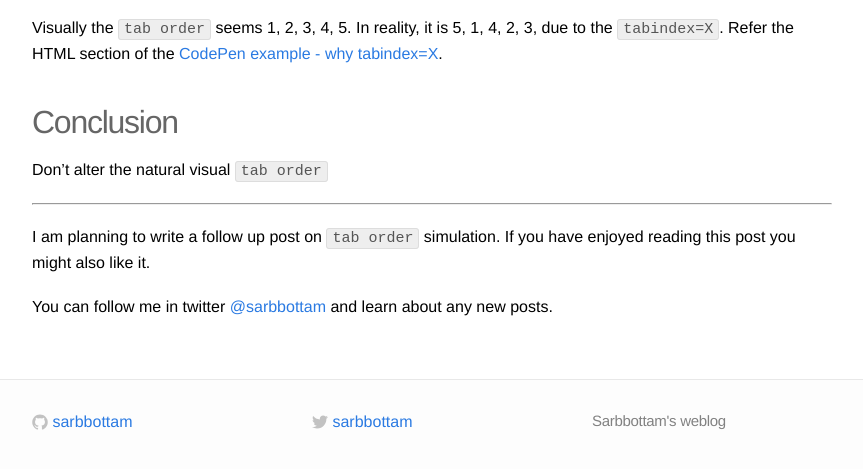
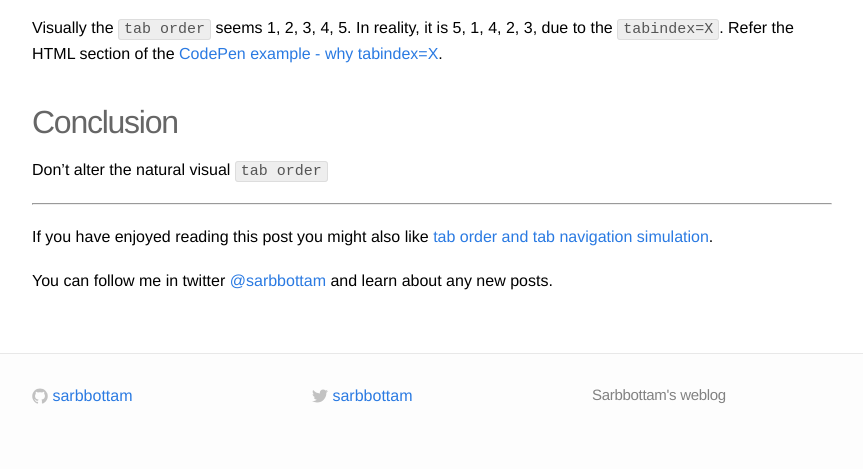
Before and after one commit to sarbbottam/sarbbottam.github.io, a Jekyll site: the page built from _posts/2016-10-14-tab-order and tabindex.md, in a window 1280 px wide and 900 px high, scrolled down 4142 px, cut to the strip 421-890 px from the top of the window. Shown: the whole strip, without its empty margins (208-1071 px from the left). Built offline with Jekyll 4.4.1, drawn with Linux system fonts in a browser that asks for light colours; comment, search, counter and statistics services are not loaded.

Commit message:
docs(post): link tab simulation from tab order post

```diff
--- a/_posts/2016-10-14-tab-order and tabindex.md
+++ b/_posts/2016-10-14-tab-order and tabindex.md
@@ -145,6 +145,6 @@ Don't alter the natural visual `tab order`
 
 ---
 
-I am planning to write a follow up post on `tab order` simulation. If you have enjoyed reading this post you might also like it.
+If you have enjoyed reading this post you might also like [tab order and tab navigation simulation](/accessibility,/html,/css,/javascript/2016/10/16/tab-order-and-tab-navigation-simulation/).
 
 You can follow me in twitter [@sarbbottam](https://twitter.com/sarbbottam) and learn about any new posts.
```
